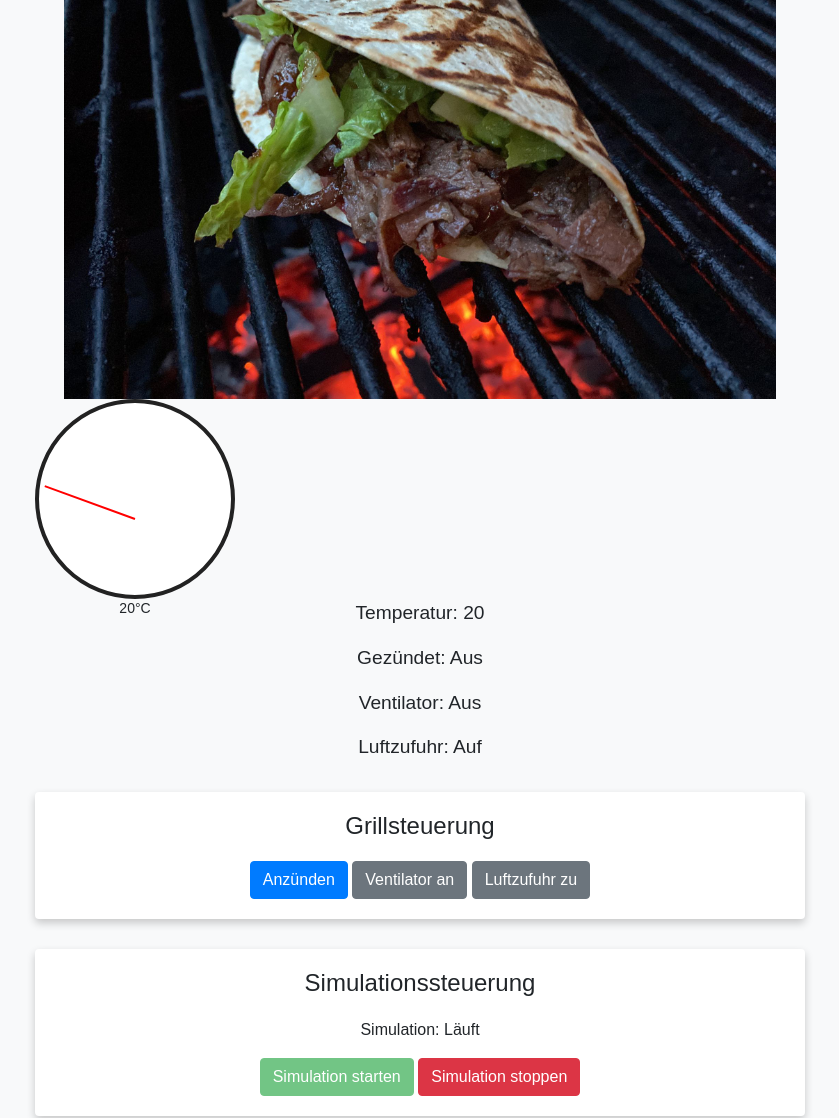
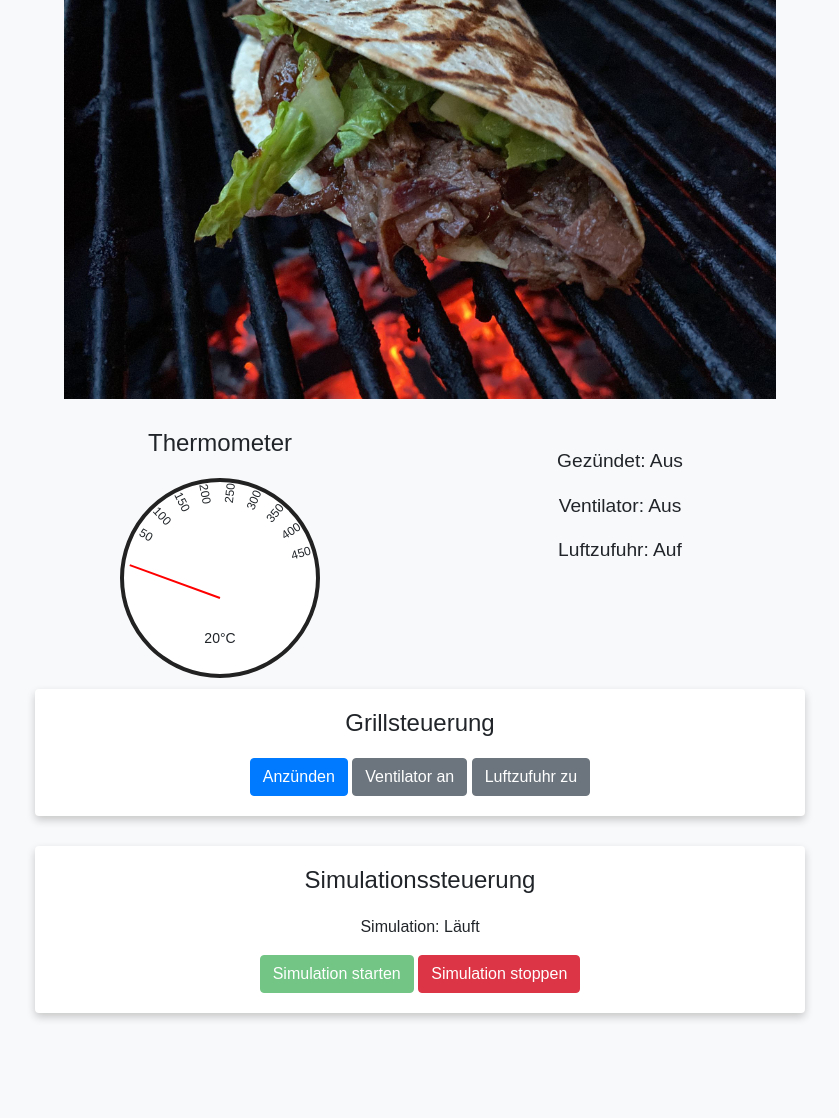
Before and after one commit to mzilinski/grillSimulator, a Flask app: page / in a window 1280 px wide. Shown: the part 107-1225 px from the top of the page, without its empty margins (220-1059 px from the left). After the commit the page ends 1127 px from the top, so only its background shows below. Run offline with Flask 3, Linux system fonts and the light colour scheme; some libraries are stand-ins or nearby versions.

Commit message:
Optische Verbesserungen

```diff
--- a/main.py
+++ b/main.py
@@ -3,6 +3,7 @@ import time
 from flask import Flask, jsonify, request, render_template
 
 app = Flask(__name__)
+
 
 class KamadoGrill:
     def __init__(self, aussentemperatur=20):
--- a/static/script.js
+++ b/static/script.js
@@ -97,8 +97,37 @@ function handleSimulationStop() {
     });
 }
 
+// Füge die folgende Funktion hinzu, um die Tick-Labels der Skala zu positionieren
+function positionTicks() {
+    const ticks = document.querySelectorAll('.tick');
+    const dialRadius = 100; // Radius des Zifferblatts (50% der Größe)
+
+    ticks.forEach((tick) => {
+        const temp = parseInt(tick.getAttribute('data-temp'), 10);
+        const minTemp = 20;
+        const maxTemp = 500;
+        const minRotation = 20;
+        const maxRotation = 180;
+        const rotation = ((temp - minTemp) / (maxTemp - minTemp)) * (maxRotation - minRotation) + minRotation;
+        const angle = (rotation - 180) * (Math.PI / 180);
+
+        // Anpassung der Tick-Label-Position, um sie näher am Thermometerkreis zu platzieren
+        const tickRadius = dialRadius - 15;
+        const x = dialRadius + tickRadius * Math.cos(angle);
+        const y = dialRadius + tickRadius * Math.sin(angle) - 2 * dialRadius;
+
+        const textRotation = rotation > 90 ? rotation - 180 : rotation;
+
+        tick.style.transform = `translate(-50%, -50%) rotate(${textRotation}deg)`;
+        tick.style.left = `${x}px`;
+        tick.style.top = `${y}px`;
+    });
+}
+
+
 $(document).ready(function () {
-updateGrillStatus();
+    updateGrillStatus();
+    positionTicks();
     setInterval(updateGrillStatus, 1000);
 
     $('#anzuenden-btn').click(handleIgnition);
--- a/static/style.css
+++ b/static/style.css
@@ -20,6 +20,14 @@ img {
     max-height: 400px;
     height: auto;
     width: auto;
+    margin-bottom: 30px; /* Abstand zwischen Bild und Thermometer/Status hinzugefügt */
+}
+
+.row {
+  display: flex;
+  flex-wrap: wrap;
+  justify-content: center;
+    margin-bottom: 60px;
 }
 
 .card {
@@ -42,6 +50,7 @@ img {
     position: relative;
     width: 200px;
     height: 200px;
+    margin: auto;
 }
 
 .dial {
@@ -65,6 +74,23 @@ img {
     transition: transform 0.5s ease;
 }
 
+.scale {
+    position: absolute;
+    width: 100%;
+    height: 100%;
+    display: flex;
+    flex-wrap: wrap;
+    align-items: center;
+    justify-content: center;
+}
+
+.tick {
+    position: absolute;
+    font-size: 12px;
+    transform-origin: center center;
+    white-space: nowrap;
+}
+
 .label {
     position: absolute;
     bottom: -20px;
@@ -73,3 +99,10 @@ img {
     font-family: Arial, sans-serif;
     font-size: 14px;
 }
+
+.col-md-6 {
+  display: flex;
+  align-items: center;
+  justify-content: center;
+  flex-direction: column;
+}
--- a/templates/index.html
+++ b/templates/index.html
@@ -14,18 +14,34 @@
 <div class="container">
     <h1>Kamado Grillsession</h1>
     <img src="{{ url_for('static', filename='kamado.jpeg') }}" alt="Kamadogrill">
+    <div class="row">
+        <div class="col-md-6">
             <div class="thermometer">
+                <h2 class="card-title">Thermometer</h2>
                 <div class="dial">
                     <div class="needle" style="--rotation: 0deg;"></div>
                 </div>
                 <div class="label">20°C</div>
+                <div class="scale">
+                    <div class="tick" data-temp="50">50</div>
+                    <div class="tick" data-temp="100">100</div>
+                    <div class="tick" data-temp="150">150</div>
+                    <div class="tick" data-temp="200">200</div>
+                    <div class="tick" data-temp="250">250</div>
+                    <div class="tick" data-temp="300">300</div>
+                    <div class="tick" data-temp="350">350</div>
+                    <div class="tick" data-temp="400">400</div>
+                    <div class="tick" data-temp="450">450</div>
                 </div>
-
+            </div>
+        </div>
+        <div class="col-md-6">
             <div class="status">
-        <p>Temperatur: <span id="temperatur"></span></p>
                 <p>Gezündet: <span id="gezuendet"></span></p>
                 <p>Ventilator: <span id="ventilator"></span></p>
                 <p>Luftzufuhr: <span id="luftzufuhr"></span></p>
+            </div>
+        </div>
     </div>
     <div class="card">
         <h2 class="card-title">Grillsteuerung</h2>
```
Lines whose indentation alone changed are shown as unchanged.
